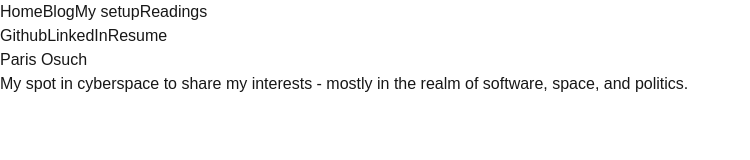
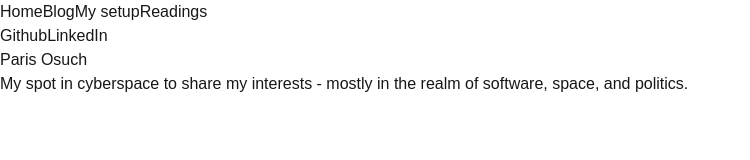
Before and after one commit to parisosuch-dev/cowboyinspace, a Next.js app: page / in a window 1280 px wide. Shown: the top 160 px of the page, without its empty margins (0-750 px from the left). Built offline with nearby package versions, Linux system fonts and the light colour scheme.

Commit message:
remove resume from nav

```diff
--- a/components/nav.tsx
+++ b/components/nav.tsx
@@ -24,7 +24,6 @@ export default function Nav() {
   const socials: Social[] = [
     { url: "https://github.com/parisosuch-dev", title: "Github" },
     { url: "https://linkedin.com/in/parisosuch", title: "LinkedIn" },
-    { url: "https://parisosuch.com", title: "Resume" },
   ];
 
   const styling = "font-mono text-xs sm:text-base tracking-wider";
```
